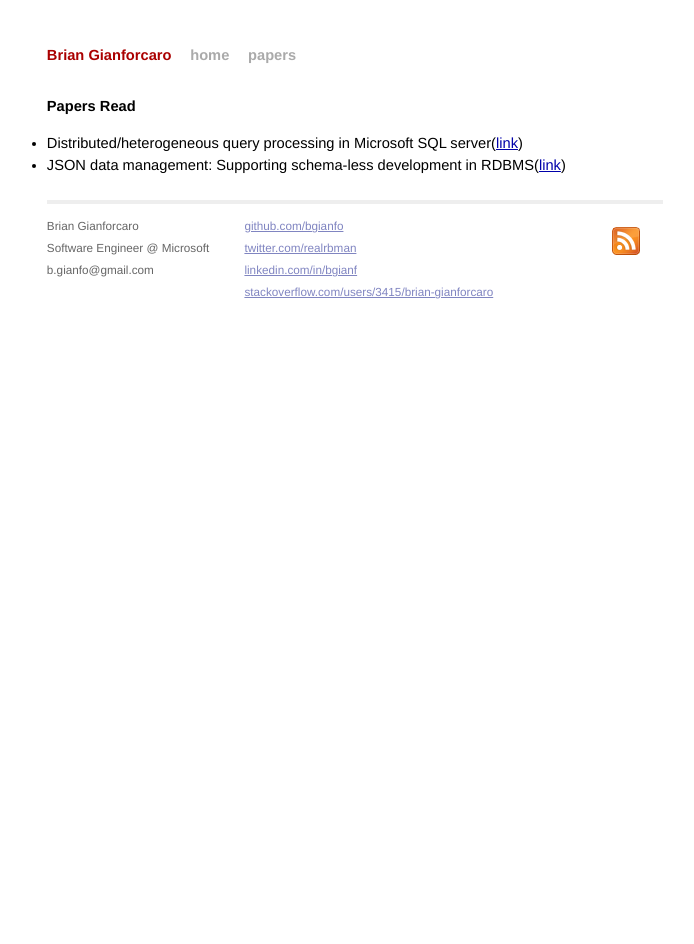
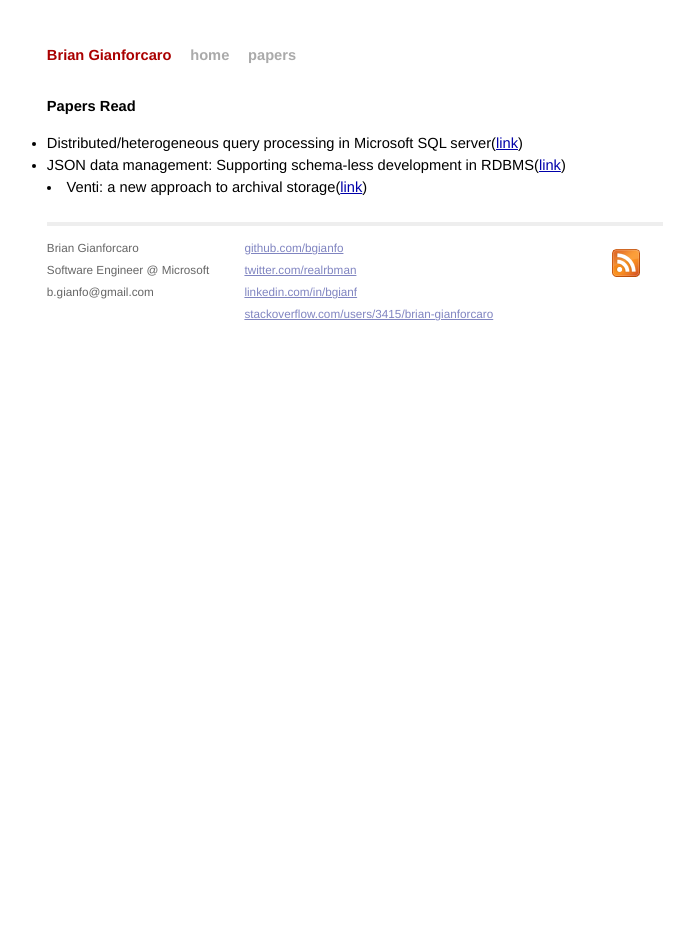
Before and after one commit to bgianfo/bgianfo.github.io, a Jekyll site: the page built from papers/index.html, in a window 1280 px wide. Shown: the whole page, without its empty margins (285-979 px from the left). Built offline with Jekyll 4.4.1, drawn with Linux system fonts in a browser that asks for light colours; Markdown is read by kramdown in place of the engine named in the settings.

Commit message:
Add venti paper

```diff
--- a/papers/index.html
+++ b/papers/index.html
@@ -8,5 +8,5 @@
   <ul class="papers-list">
       <li><span>Distributed/heterogeneous query processing in Microsoft SQL server</span>(<a href="http://ieeexplore.ieee.org/xpls/abs_all.jsp?arnumber=1410211&tag=1">link</a>)</li>
       <li><span>JSON data management: Supporting schema-less development in RDBMS</span>(<a href="http://dl.acm.org/citation.cfm?id=2595628">link</a>)</li> </ul>
-
+      <li><span>Venti: a new approach to archival storage</span>(<a href="http://www.plan9.bell-labs.com/sys/doc/venti/venti.pdf">link</a>)</li> </ul>
 </div>
```
